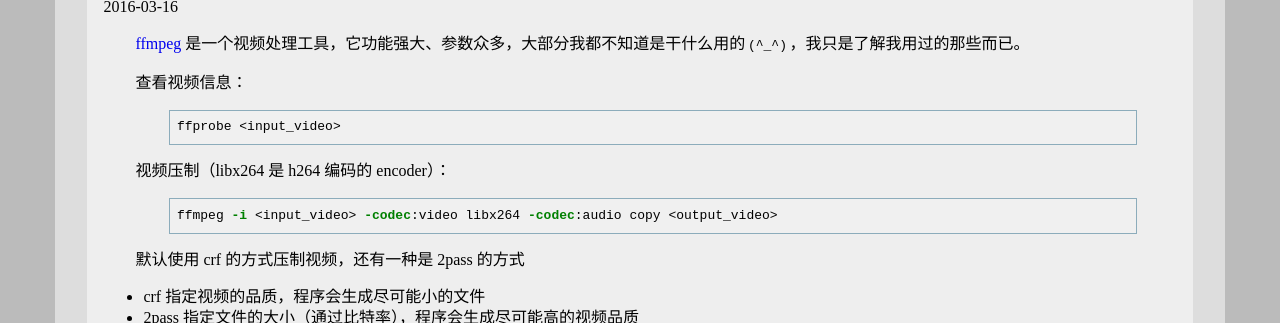
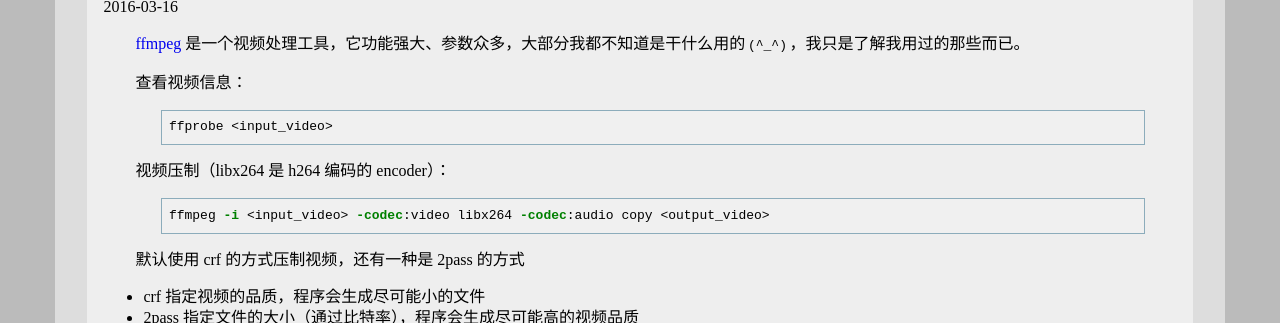
Before and after one commit to leiqin/leiqin.github.io, a Jekyll site: the page built from index.html, in a window 1280 px wide. Shown: the part 363-686 px from the top of the page. Built offline with Jekyll 4.4.1, drawn with Linux system fonts in a browser that asks for light colours; the list of posts is cut into pages by our own code; comment, search, counter and statistics services are not loaded.

Commit message:
* 修改 css 的错误

```diff
--- a/static/css/default.css
+++ b/static/css/default.css
@@ -50,11 +50,7 @@ dd {
 	text-indent: 2em;
 }
 
-figure.highlighter {
-	margin: 1em 2em;
-}
-
-div.highlighter-rouge {
+figure.highlight, div.highlighter-rouge {
 	margin: 1em 2em;
 }
 
```
